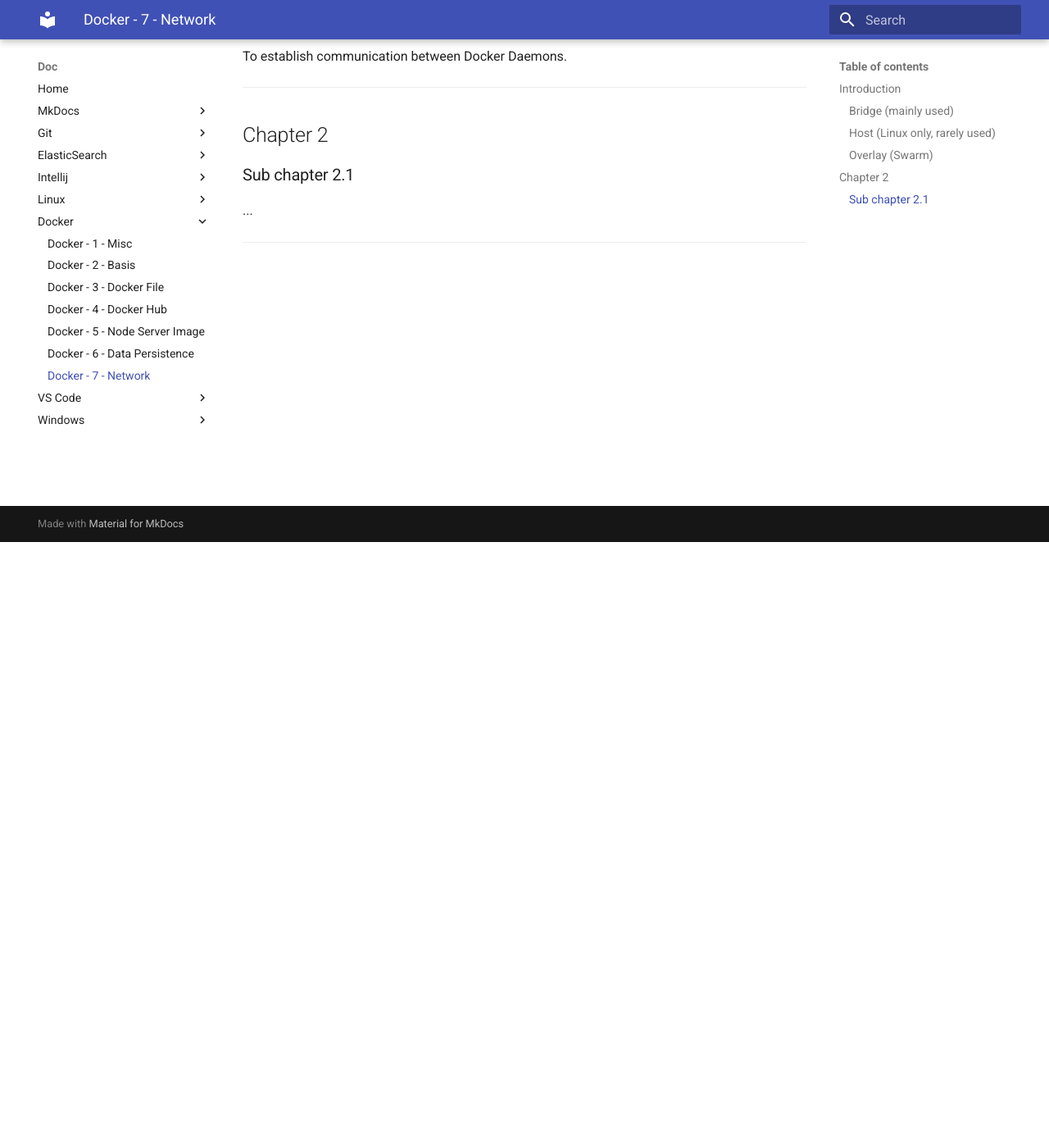
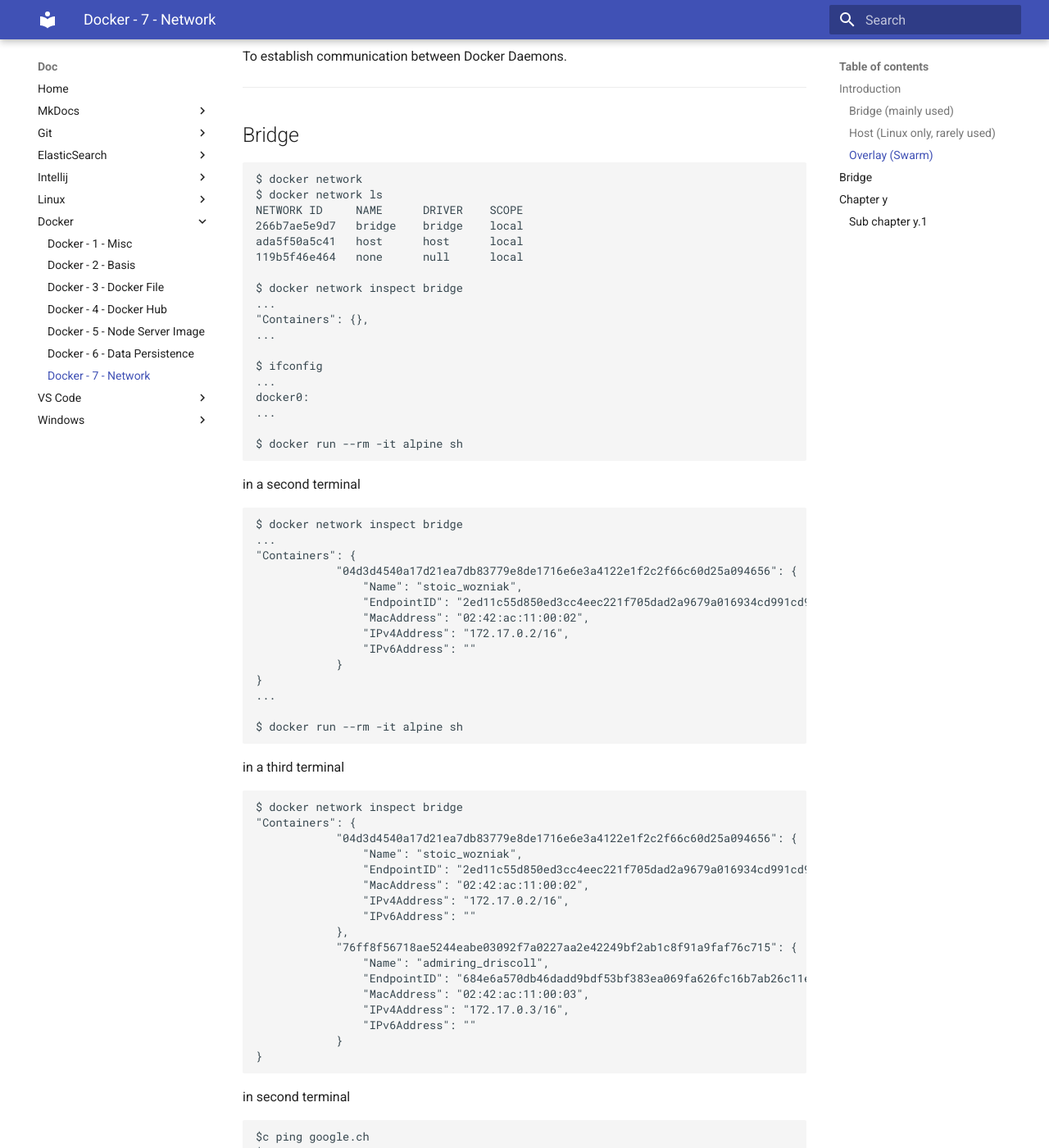
Before and after one commit to oldu73/doc, an MkDocs documentation site: the page built from docs/docker/7-docker-network.md, in a window 1280 px wide and 1400 px high, scrolled down 739 px. Shown: the whole window at 82% size. Built offline with MkDocs 1.6.1 and Material for MkDocs 9.7.7, drawn with Linux system fonts in a browser that asks for light colours; some of the changed text lies outside the part shown.

Commit message:
docker - network - bridge

````diff
--- a/docs/docker/7-docker-network.md
+++ b/docs/docker/7-docker-network.md
@@ -41,9 +41,92 @@
 
 ***
 
-## Chapter 2
+## Bridge
+```console
+$ docker network
+$ docker network ls
+NETWORK ID     NAME      DRIVER    SCOPE
+266b7ae5e9d7   bridge    bridge    local
+ada5f50a5c41   host      host      local
+119b5f46e464   none      null      local
 
-### Sub chapter 2.1
+$ docker network inspect bridge
+...
+"Containers": {},
+...
+
+$ ifconfig
+...
+docker0:
+...
+
+$ docker run --rm -it alpine sh
+```
+
+in a second terminal
+```console
+$ docker network inspect bridge
+...
+"Containers": {
+            "04d3d4540a17d21ea7db83779e8de1716e6e3a4122e1f2c2f66c60d25a094656": {
+                "Name": "stoic_wozniak",
+                "EndpointID": "2ed11c55d850ed3cc4eec221f705dad2a9679a016934cd991cd96da86d2dfcbd",
+                "MacAddress": "02:42:ac:11:00:02",
+                "IPv4Address": "172.17.0.2/16",
+                "IPv6Address": ""
+            }
+}
+...
+
+$ docker run --rm -it alpine sh
+```
+
+in a third terminal
+```console
+$ docker network inspect bridge
+"Containers": {
+            "04d3d4540a17d21ea7db83779e8de1716e6e3a4122e1f2c2f66c60d25a094656": {
+                "Name": "stoic_wozniak",
+                "EndpointID": "2ed11c55d850ed3cc4eec221f705dad2a9679a016934cd991cd96da86d2dfcbd",
+                "MacAddress": "02:42:ac:11:00:02",
+                "IPv4Address": "172.17.0.2/16",
+                "IPv6Address": ""
+            },
+            "76ff8f56718ae5244eabe03092f7a0227aa2e42249bf2ab1c8f91a9faf76c715": {
+                "Name": "admiring_driscoll",
+                "EndpointID": "684e6a570db46dadd9bdf53bf383ea069fa626fc16b7ab26c11e604415c00b25",
+                "MacAddress": "02:42:ac:11:00:03",
+                "IPv4Address": "172.17.0.3/16",
+                "IPv6Address": ""
+            }
+}
+```
+
+in second terminal
+```console
+$c ping google.ch
+$c ping 172.17.0.2
+```
+
+Be aware that ip address maybe attributed randomly by Docker.
+To use name on default network, use **--name** and **--link** (deprecated) options on run command then you may ping by name instead of ip address (only for default bridge network).
+
+in first terminal
+```console
+$ docker run --rm --name alpine1 -it alpine sh
+```
+
+in second terminal
+```console
+$ docker run --rm --link alpine1 -it alpine sh
+$c ping alpine1
+```
+
+***
+
+## Chapter y
+
+### Sub chapter y.1
 
 ...
 
````
